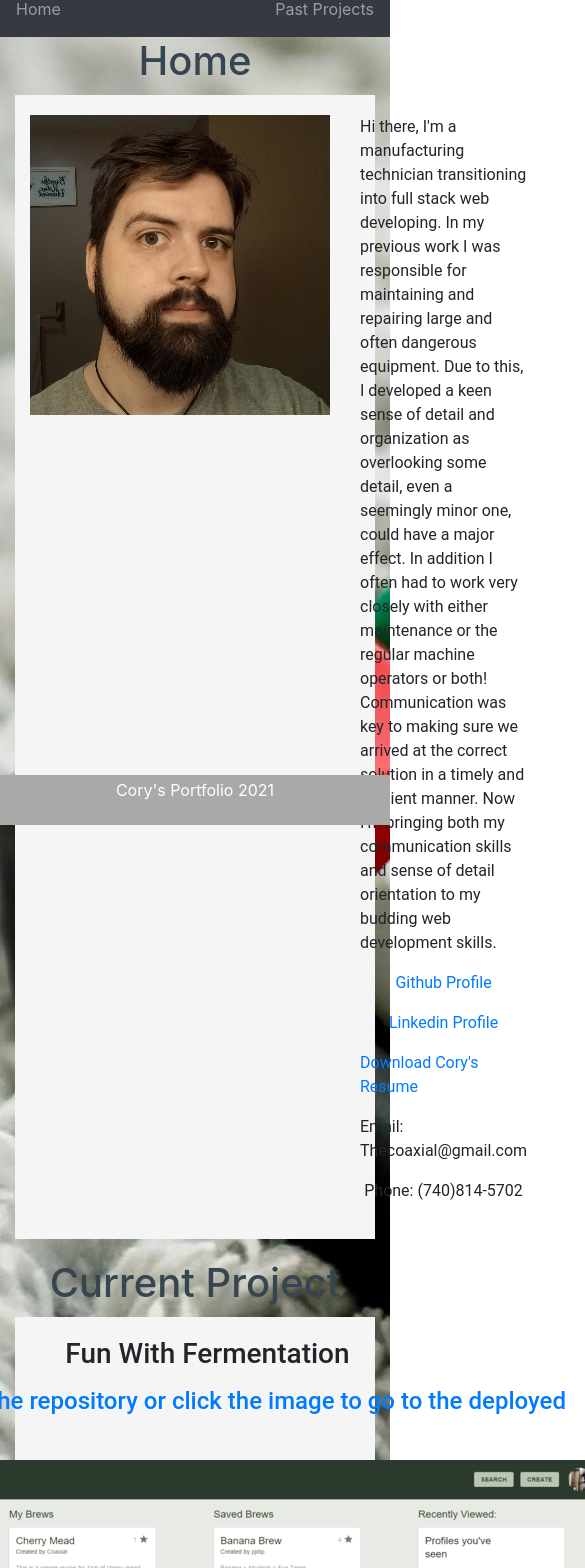
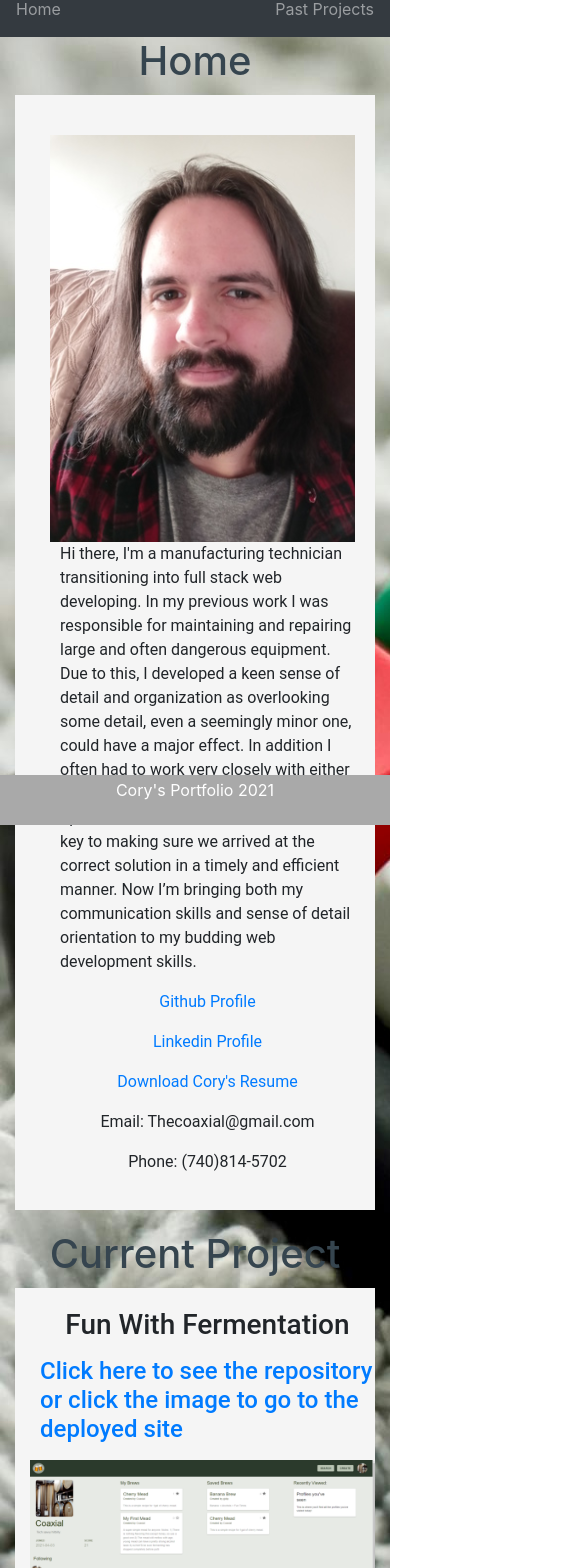
Before and after one commit to TheCoaxial/React-Portfolio, a React (Create React App) app: page / in a window 390 px wide. Shown: the part 19-1587 px from the top of the page, 585 px wide, since content can reach past the window. Built offline with nearby package versions, Linux system fonts and the light colour scheme.

Commit message:
Making images mobile responsive

```diff
--- a/src/pages/Portfolio/Portfolio.css
+++ b/src/pages/Portfolio/Portfolio.css
@@ -25,3 +25,8 @@ p{
     display: flex;
     justify-content: center;
 }
+
+.responsive{
+    max-width: 100%;
+    height: auto;
+}
--- a/src/pages/Portfolio/Portfolio.js
+++ b/src/pages/Portfolio/Portfolio.js
@@ -20,7 +20,7 @@ const Portfolio = () => (
                         <hr></hr>
                         <h4><p><a href="https://github.com/TheCoaxial/Final-Project" target="_blank">Click here to see the repository or click the image to go to the deployed site</a></p></h4>
                         <a href="https://salty-dawn-64372.herokuapp.com/" target="_blank">
-                        <img src={FWF} alt="A screen shot of the profile page" />
+                        <img src={FWF} alt="A screen shot of the profile page" className="responsive" />
                         </a>
                     </div>
                 </div>
@@ -35,7 +35,7 @@ const Portfolio = () => (
                         <hr></hr>
                         <h4><p><a href="https://github.com/mdurst365/Project2" target="_blank">Click here to see the repository or click the image to go to the deployed site</a></p></h4>
                         <a href="https://project2sports.herokuapp.com/login" target="_blank">
-                        <img src={SoccerApp} alt="A Soccer Field App with Dragable Players" />
+                        <img src={SoccerApp} alt="A Soccer Field App with Dragable Players" className="responsive" />
                         </a>
                     </div>
                 </div>
@@ -50,7 +50,7 @@ const Portfolio = () => (
                         <hr></hr>
                         <h4><p><a href="https://github.com/TheCoaxial/Your-Menu-for-Today" target="_blank">Click here to see the repository or click the image to go to the deployed site</a></p></h4>
                         <a href="https://thecoaxial.github.io/Your-Menu-for-Today/" target="_blank">
-                        <img src={YMFT} alt="A screen shot of this website's homepage" />
+                        <img src={YMFT} alt="A screen shot of this website's homepage" className="responsive" />
                         </a>
                     </div>
                 </div>
--- a/src/pages/home/home.css
+++ b/src/pages/home/home.css
@@ -24,7 +24,11 @@
     background-color:whitesmoke;
     padding-left: 0.938rem;
     margin-top: 0.625rem;
+}
 
+.responsive{
+    max-width: 100%;
+    height: auto;
 }
 
 .margin-top{
--- a/src/pages/home/home.js
+++ b/src/pages/home/home.js
@@ -1,5 +1,5 @@
 import React from "react";
-import Headshot from "../../Assests/Headshot.png";
+import Headshot from "../../Assests/Headshot.jpg";
 import Resume from "../../Assests/Resume for Web Dev.pdf";
 import FWF from "../../Assests/Screencaps/FWF.png";
 import "./home.css";
@@ -11,10 +11,9 @@ const Home = () =>(
 
         <section className="content aboutMe ">
 
-            <div className="extra-padding">
-                <img src={Headshot} alt="A headshot of Cory" className="margin-top" />
-            </div>
                 <div className="content-inside">
+                    <img src={Headshot} alt="A headshot of Cory" className="margin-top responsive" />
+
                     <p className="clearfix">
                         Hi there, I'm a manufacturing technician transitioning into full stack web developing.
                         In my previous work I was responsible for maintaining and repairing large and often dangerous equipment.
@@ -50,7 +49,7 @@ const Home = () =>(
             <h3><p>Fun With Fermentation</p></h3>
                 <h4><p><a href="https://github.com/TheCoaxial/Final-Project" target="_blank">Click here to see the repository or click the image to go to the deployed site</a></p></h4>
                 <a href="https://salty-dawn-64372.herokuapp.com/" target="_blank">
-                <img src={FWF} alt="A screen shot of the profile page" />
+                <img src={FWF} alt="A screen shot of the profile page" className="responsive"/>
                 </a>
             </div>
         </div>
```
Also changed, not shown: src/Assests/Headshot.jpg (added), src/Assests/Headshot.png (deleted).
